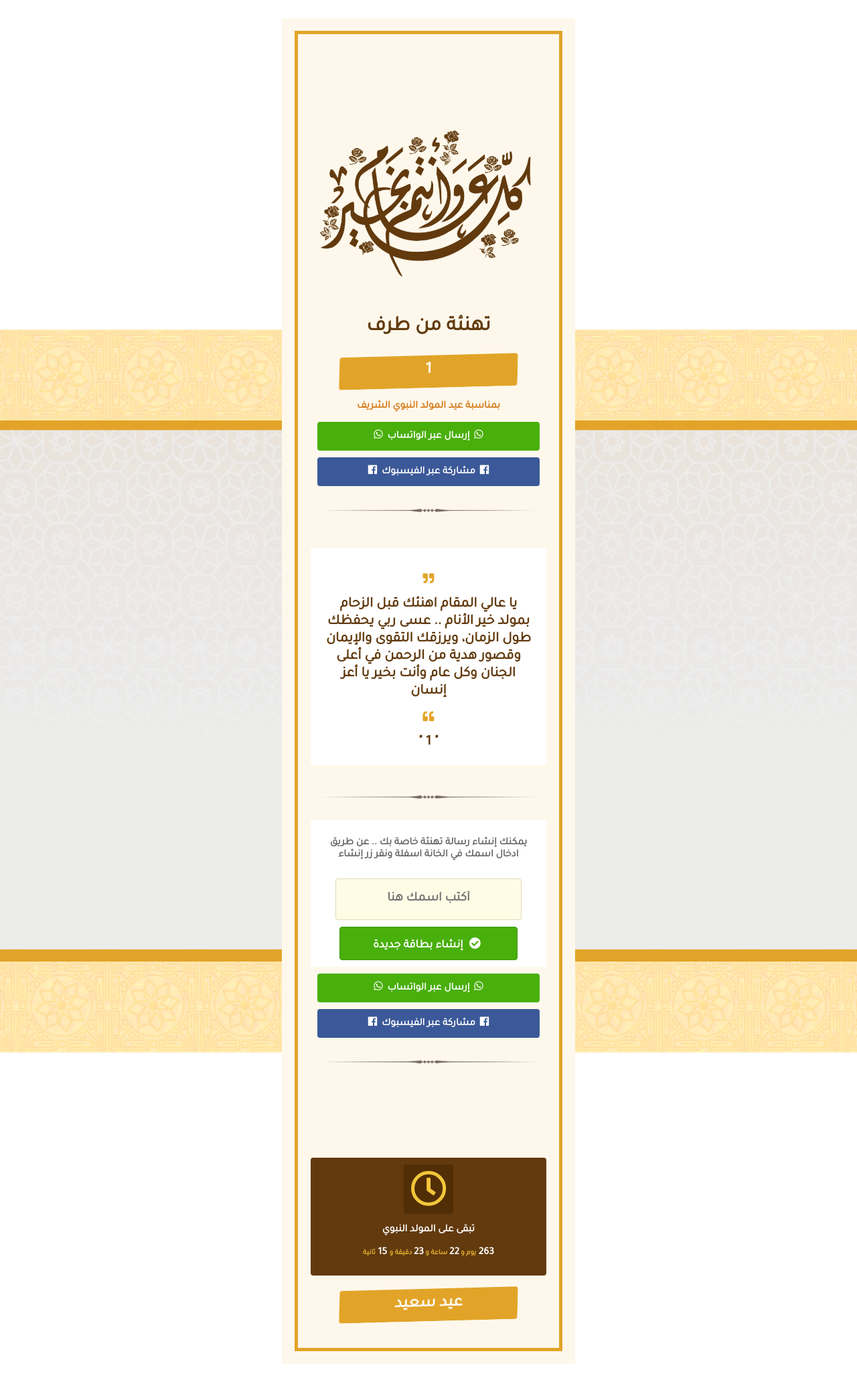
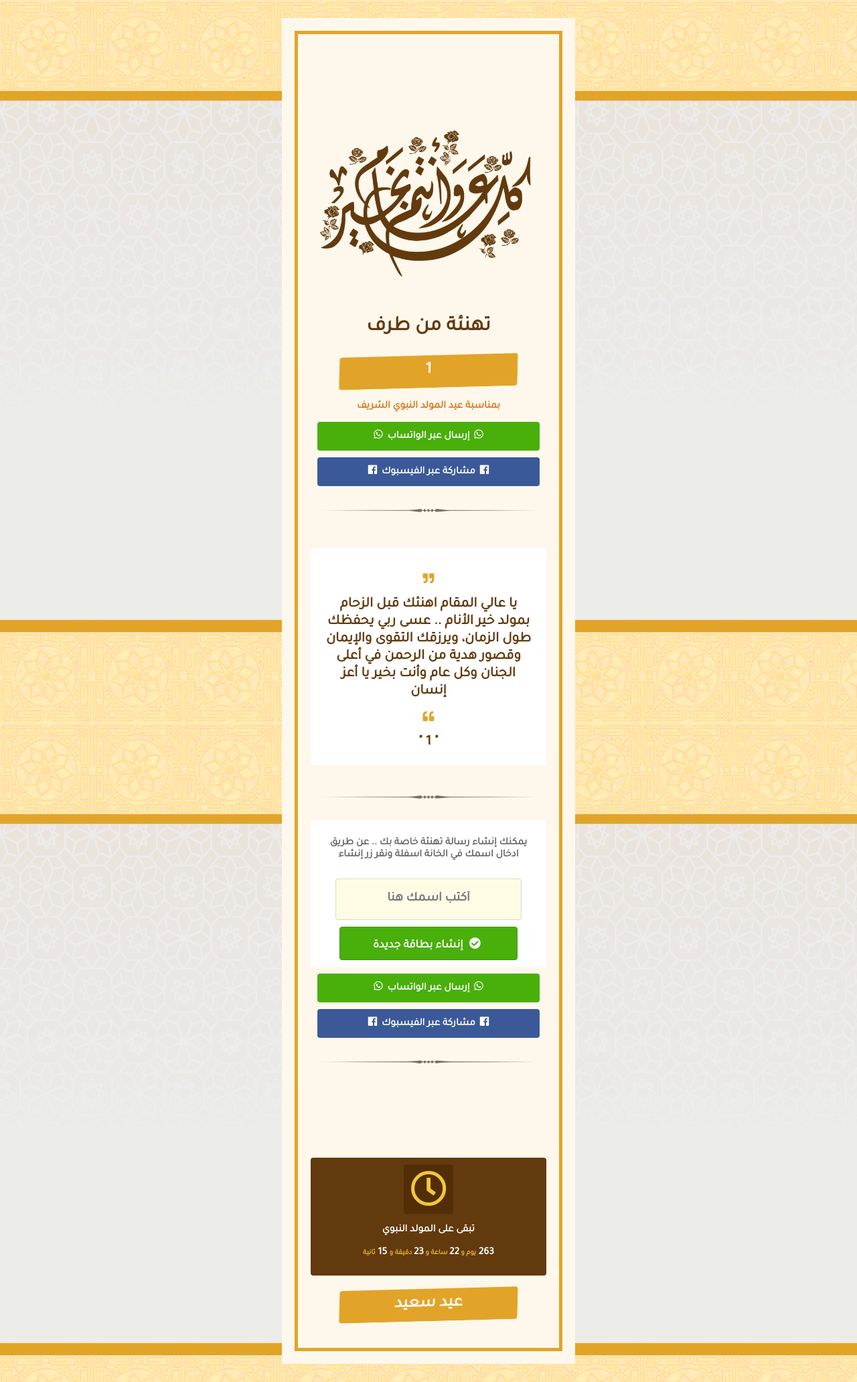
Before and after one commit to Mohammedcha/Wishing-Happy-Aid, a PHP site: page /?name=1 in a window 1280 px wide. Shown: the whole page at 67% size. Run offline with PHP 8.4, Linux system fonts and the light colour scheme.

Commit message:
Update style.css

```diff
--- a/css/style.css
+++ b/css/style.css
@@ -12,8 +12,7 @@
 body {
 	font:600 1.2em 'Tajawal', sans-serif;
 	background-image: url("../assets/bg.png")!important;
-	background-repeat: repeat-x;
-	background-position: center;
+	background-repeat: repeat;
 	background-attachment: fixed;
 	color:#623a0e;
 	padding: 1em;
```
